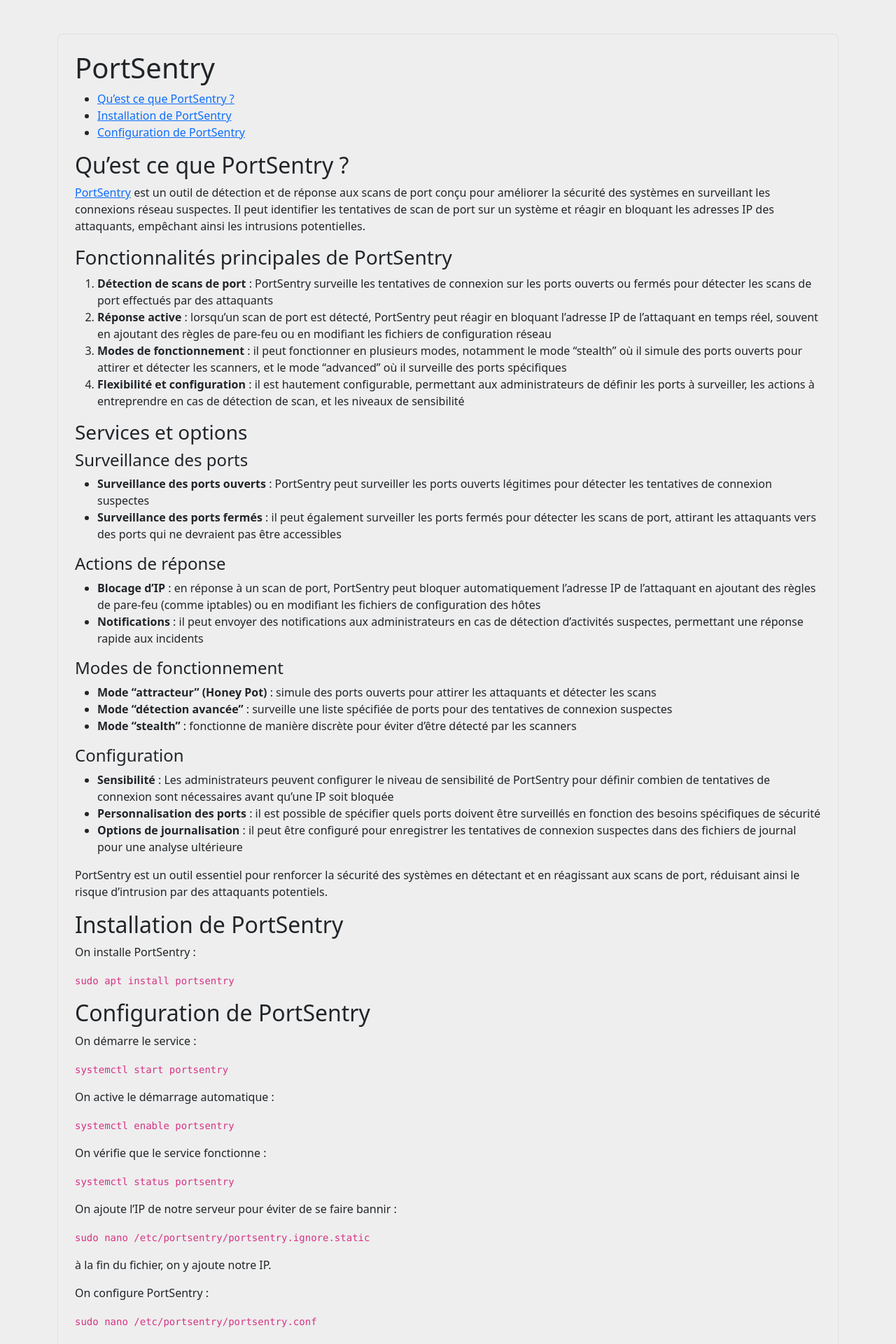
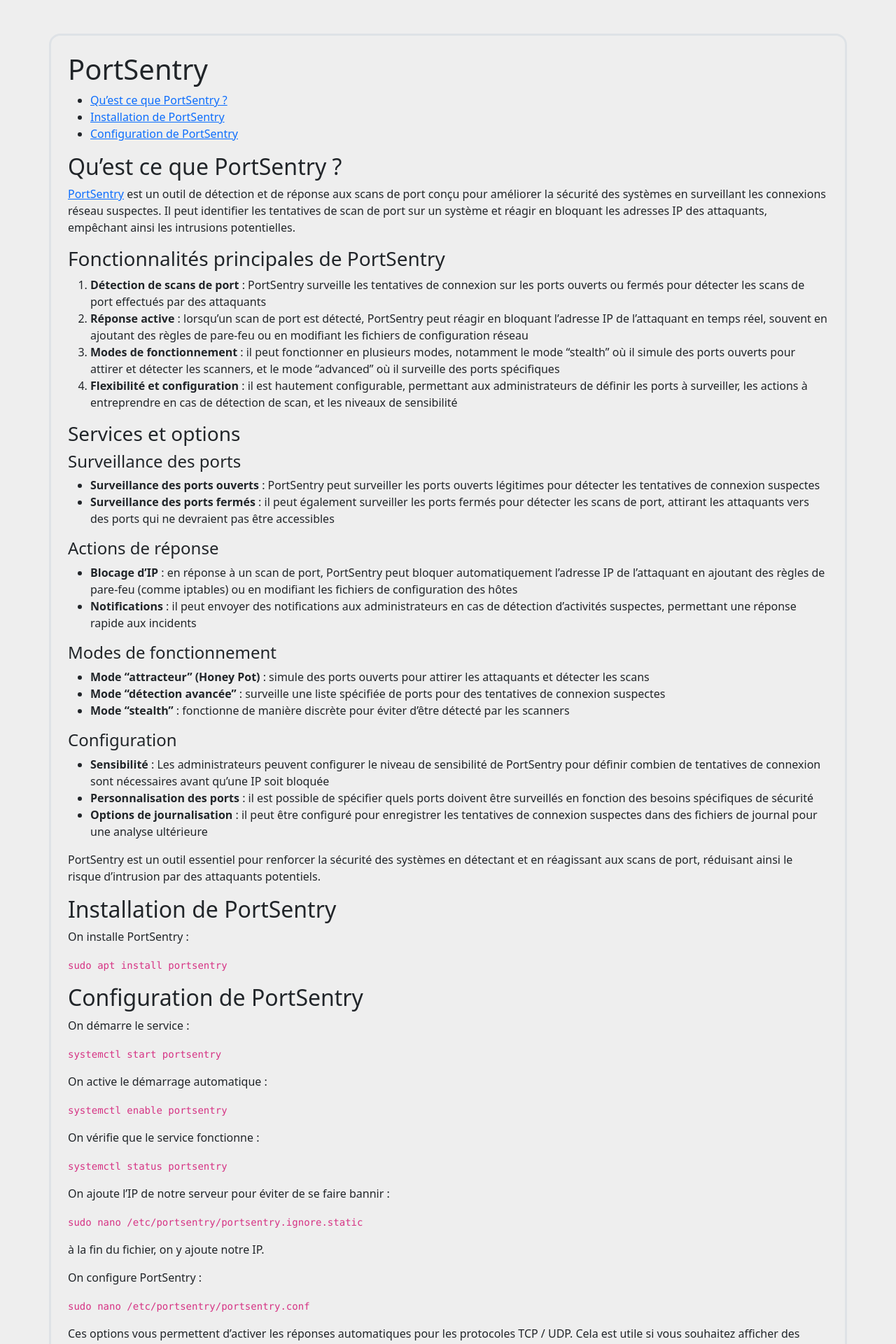
Before and after one commit to Machou/machou.github.io, a Jekyll site: the page built from pages/portsentry.md, in a window 1280 px wide. Shown: the top 1920 px of the page at 70% size. Built offline with Jekyll 4.4.1, drawn with Linux system fonts in a browser that asks for light colours.

Commit message:
corrections

```diff
--- a/_config.yml
+++ b/_config.yml
@@ -8,6 +8,7 @@
 toc: false
 url: "https://machou.github.io"
 markdown: kramdown
+markdown_ext: "markdown,mkdn,md"
 # theme: jekyll-theme-cayman
 
 # plugins:
@@ -26,8 +27,6 @@
 #   github:
 #   linkedin:
 
-markdown_ext: "markdown,mkdn,md"
-
 navbar:
   - title: "Accueil"
     url: "/"
--- a/_layouts/defaut.html
+++ b/_layouts/defaut.html
@@ -30,10 +30,8 @@
 
 <body>
 	<main>
-		<div class="container">
-			<div class="border rounded-3 my-5 p-4">
-				{{ content }}
-			</div>
+		<div class="container border border-3 rounded-4 my-5 p-4">
+			{{ content }}
 		</div>
 	</main>
 </body>
```
